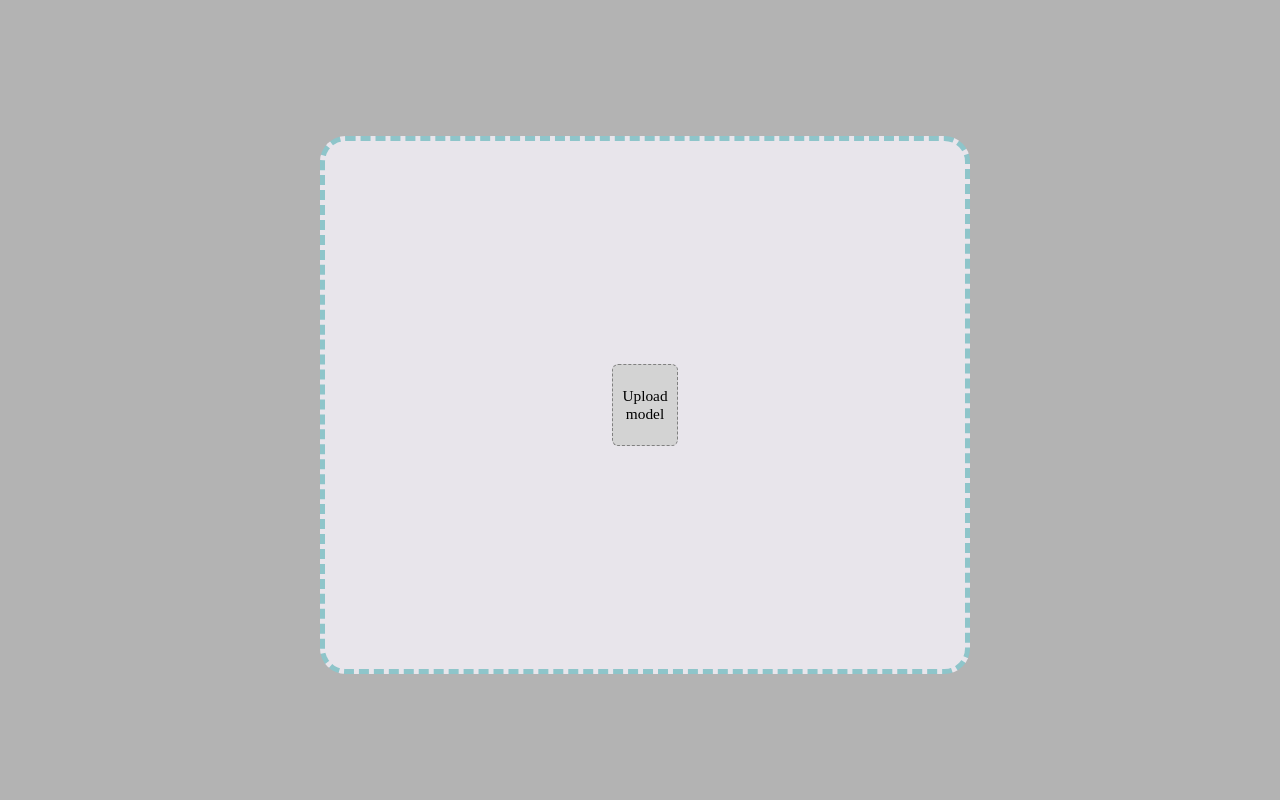
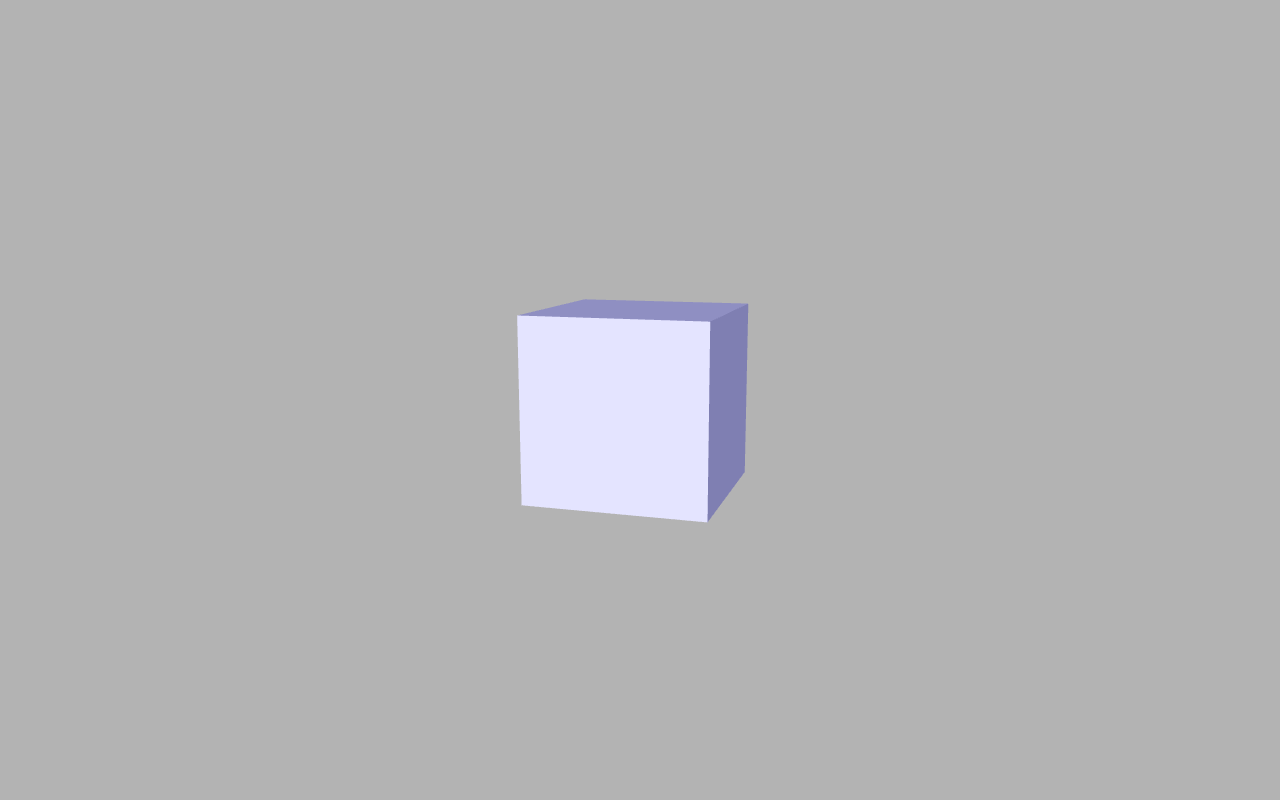
Before and after one commit to aimtbr/diploma-webgl, a website built with webpack: page public/index.html in a window 1280 px wide. Built offline with nearby package versions, Linux system fonts and the light colour scheme.

Commit message:
Feature: lighting added

```diff
--- a/public/index.html
+++ b/public/index.html
@@ -5,12 +5,12 @@
     <title>Diploma WebGL</title>
   </head>
   <body>
-    <div id="dropbox-area">
+    <!-- TEMP!!!!!!!!!!!!!!!!! <div id="dropbox-area">
       <label id="dropbox-label">
         Upload model
         <input id="dropbox-input" type="file" accept=".trpa" name="model">
       </label>
-    </div>
+    </div> -->
     <canvas id="root-canvas">HTML5 is not supported in your browser</canvas>
   </body>
 </html>
--- a/src/client/Canvas/Canvas.ts
+++ b/src/client/Canvas/Canvas.ts
@@ -1,17 +1,26 @@
-// L:8850 number of triangles and then their indices
 import { glMatrix, mat4 } from 'gl-matrix';
 
 import CanvasController from './CanvasController';
 
 
-interface ObjectData {
-	numOfTrianglesPerElement: number,
-	numberOfVertices: number,
+export interface ObjectData {
+	// numOfTrianglesPerElement: number, // TEMP
+	// numberOfVertices: number,
 	vertices: number[],
-	numberOfElements: number,
-	elementsIndices: number[],
-	numberOfOuterTriangles: number,
+	// numberOfElements: number,
+	// elementsIndices: number[],
+	// numberOfOuterTriangles: number,
 	outerTrianglesIndices: number[],
+	colors: number[],
+};
+
+interface ProgramInfo {
+	attribLocations: {
+		[key: string]: number;
+	};
+	uniformLocations: {
+		[key: string]: WebGLUniformLocation | null;
+	};
 };
 
 export default class Canvas {
@@ -20,76 +29,119 @@ export default class Canvas {
 	canvas: HTMLCanvasElement | null = null; // ADD METHODS THAT RETURN THE PRIVATE FIELDS LIKE THIS (MAKE IT PRIVATE)
 	gl: WebGLRenderingContext | null = null;
 	program: WebGLProgram | null = null;
-	private objectData: ObjectData | null = null;
+	objectData: ObjectData | null = null;
+	programInfo: ProgramInfo = {
+		attribLocations: {},
+		uniformLocations: {},
+	};
 
 	constructor (id: string) {
 		this.id = id;
 		this.backgroundColor = [0.7, 0.7, 0.7];
-		// this.objectData = {
-		// 	vertices: [
-		// 		// X, Y, Z           R, G, B
-		// 		// Top
-		// 		-1.0, 1.0, -1.0,
-		// 		-1.0, 1.0, 1.0,
-		// 		1.0, 1.0, 1.0,
-		// 		1.0, 1.0, -1.0,
 
-		// 		// Left
-		// 		-1.0, 1.0, 1.0,
-		// 		-1.0, -1.0, 1.0,
-		// 		-1.0, -1.0, -1.0,
-		// 		-1.0, 1.0, -1.0,
+		this.objectData = {
+			vertices: [
+				// X, Y, Z
+				// Top
+				-1.0, 1.0, -1.0,
+				-1.0, 1.0, 1.0,
+				1.0, 1.0, 1.0,
+				1.0, 1.0, -1.0,
 
-		// 		// Right
-		// 		1.0, 1.0, 1.0,
-		// 		1.0, -1.0, 1.0,
-		// 		1.0, -1.0, -1.0,
-		// 		1.0, 1.0, -1.0,
+				// Left
+				-1.0, 1.0, 1.0,
+				-1.0, -1.0, 1.0,
+				-1.0, -1.0, -1.0,
+				-1.0, 1.0, -1.0,
 
-		// 		// Front
-		// 		1.0, 1.0, 1.0,
-		// 		1.0, -1.0, 1.0,
-		// 		-1.0, -1.0, 1.0,
-		// 		-1.0, 1.0, 1.0,
+				// Right
+				1.0, 1.0, 1.0,
+				1.0, -1.0, 1.0,
+				1.0, -1.0, -1.0,
+				1.0, 1.0, -1.0,
 
-		// 		// Back
-		// 		1.0, 1.0, -1.0,
-		// 		1.0, -1.0, -1.0,
-		// 		-1.0, -1.0, -1.0,
-		// 		-1.0, 1.0, -1.0,
+				// Front
+				1.0, 1.0, 1.0,
+				1.0, -1.0, 1.0,
+				-1.0, -1.0, 1.0,
+				-1.0, 1.0, 1.0,
 
-		// 		// Bottom
-		// 		-1.0, -1.0, -1.0,
-		// 		-1.0, -1.0, 1.0,
-		// 		1.0, -1.0, 1.0,
-		// 		1.0, -1.0, -1.0,
-		// 	],
-		// 	outerTrianglesIndices: [
-		// 		// Top
-		// 		0, 1, 2,
-		// 		0, 2, 3,
+				// Back
+				1.0, 1.0, -1.0,
+				1.0, -1.0, -1.0,
+				-1.0, -1.0, -1.0,
+				-1.0, 1.0, -1.0,
 
-		// 		// Left
-		// 		5, 4, 6,
-		// 		6, 4, 7,
+				// Bottom
+				-1.0, -1.0, -1.0,
+				-1.0, -1.0, 1.0,
+				1.0, -1.0, 1.0,
+				1.0, -1.0, -1.0,
+			],
+			outerTrianglesIndices: [
+				// Top
+				0, 1, 2,
+				0, 2, 3,
 
-		// 		// Right
-		// 		8, 9, 10,
-		// 		8, 10, 11,
+				// Left
+				5, 4, 6,
+				6, 4, 7,
 
-		// 		// Front
-		// 		13, 12, 14,
-		// 		15, 14, 12,
+				// Right
+				8, 9, 10,
+				8, 10, 11,
 
-		// 		// Back
-		// 		16, 17, 18,
-		// 		16, 18, 19,
+				// Front
+				13, 12, 14,
+				15, 14, 12,
 
-		// 		// Bottom
-		// 		21, 20, 22,
-		// 		22, 20, 23
-		// 	]
-		// };
+				// Back
+				16, 17, 18,
+				16, 18, 19,
+
+				// Bottom
+				21, 20, 22,
+				22, 20, 23
+			],
+			colors: [
+				// Top
+				0.5, 0.5, 0.5,
+				0.5, 0.5, 0.5,
+				0.5, 0.5, 0.5,
+				0.5, 0.5, 0.5,
+
+				// Left
+				0.75, 0.25, 0.5,
+				0.75, 0.25, 0.5,
+				0.75, 0.25, 0.5,
+				0.75, 0.25, 0.5,
+
+				// Right
+				0.25, 0.25, 0.75,
+				0.25, 0.25, 0.75,
+				0.25, 0.25, 0.75,
+				0.25, 0.25, 0.75,
+
+				// Front
+				1.0, 0.0, 0.15,
+				1.0, 0.0, 0.15,
+				1.0, 0.0, 0.15,
+				1.0, 0.0, 0.15,
+
+				// Back
+				0.0, 1.0, 0.15,
+				0.0, 1.0, 0.15,
+				0.0, 1.0, 0.15,
+				0.0, 1.0, 0.15,
+
+				// Bottom
+				0.5, 0.5, 1.0,
+				0.5, 0.5, 1.0,
+				0.5, 0.5, 1.0,
+				0.5, 0.5, 1.0,
+			]
+		};
+
 		this.bindMethods.apply(this);
 	}
 
@@ -101,12 +153,15 @@ export default class Canvas {
 		this.setView = this.setView.bind(this);
 		this.startDrawLoop = this.startDrawLoop.bind(this);
 		this.setObjectData = this.setObjectData.bind(this);
+		this.writeProgramInfo = this.writeProgramInfo.bind(this);
 	}
 
-	protected init (): void {
+	// protected init (): void {
+	init (): void {
 		try {
 			this.initCanvas();
 			this.initProgram();
+			this.writeProgramInfo();
 			this.bindObjectData();
 			this.setView();
 			this.startDrawLoop();
@@ -114,6 +169,7 @@ export default class Canvas {
 			const controller = new CanvasController(this);
 			controller.enableZoom();
 			controller.enableRotation();
+			controller.enableLighting();
 		} catch (error) {
 			throw error;
 		}
@@ -162,14 +218,20 @@ export default class Canvas {
 
 				attribute vec3 vertPosition;
 				attribute vec3 vertColor;
+				attribute vec3 vertNormal;
+
 				varying vec3 fragColor;
+				varying vec3 fragNormal;
+
 				uniform mat4 matWorld;
 				uniform mat4 matView;
 				uniform mat4 matProjection;
 
 				void main()
 				{
+					fragNormal = (matWorld * vec4(vertNormal, 0.0)).xyz;
 					fragColor = vertColor;
+
 					gl_Position = matProjection * matView * matWorld * vec4(vertPosition, 1.0);
 				}
 			`;
@@ -178,10 +240,21 @@ export default class Canvas {
 				precision mediump float;
 
 				varying vec3 fragColor;
+				varying vec3 fragNormal;
+
+				uniform vec3 ambientLightIntensity;
+				uniform vec3 sunlightIntensity;
+				uniform vec3 sunlightDirection;
 
 				void main()
 				{
-					gl_FragColor = vec4(fragColor, 1.0);
+					// vec3 ambientLightIntensity = vec3(0.1, 0.1, 0.3);
+					// vec3 sunlightIntensity = vec3(1.0, 1.0, 1.0);
+					// vec3 sunlightDirection = normalize(vec3(-1.5, 1.75, -3.0));
+					// vec3 normalizedSunlightDirection = normalize(sunlightDirection);
+					vec3 lighting = ambientLightIntensity + sunlightIntensity * max(dot(fragNormal, sunlightDirection), 0.0);
+
+					gl_FragColor = vec4(lighting, 1.0);
 				}
 			`;
 
@@ -218,6 +291,8 @@ export default class Canvas {
 			// Tell OpenGL state machine which program should be active.
 			this.gl.useProgram(this.program);
 		} catch (error) {
+			console.error(error);
+
 			throw error;
 		}
 	}
@@ -229,35 +304,44 @@ export default class Canvas {
 			}
 
 			const { vertices, outerTrianglesIndices: indices } = this.objectData;
-			const positionAttribLocation = this.gl.getAttribLocation(this.program, 'vertPosition');
-			// const colorAttribLocation = this.gl.getAttribLocation(this.program, 'vertColor');
+			const {
+				vertPosition: vertPositionLocation,
+				// vertColor: colorAttribLocation,
+			} = this.programInfo.attribLocations;
 
-			const boxVertexBufferObject = this.gl.createBuffer();
-			this.gl.bindBuffer(this.gl.ARRAY_BUFFER, boxVertexBufferObject);
+			const vertexBufferObject = this.gl.createBuffer();
+			this.gl.bindBuffer(this.gl.ARRAY_BUFFER, vertexBufferObject);
 			this.gl.bufferData(this.gl.ARRAY_BUFFER, new Float32Array(vertices), this.gl.STATIC_DRAW);
 
-			const boxIndexBufferObject = this.gl.createBuffer();
-			this.gl.bindBuffer(this.gl.ELEMENT_ARRAY_BUFFER, boxIndexBufferObject);
+			const indexBufferObject = this.gl.createBuffer();
+			this.gl.bindBuffer(this.gl.ELEMENT_ARRAY_BUFFER, indexBufferObject);
 			this.gl.bufferData(this.gl.ELEMENT_ARRAY_BUFFER, new Uint16Array(indices), this.gl.STATIC_DRAW);
 
 			this.gl.vertexAttribPointer(
-				positionAttribLocation, // Attribute location
+				vertPositionLocation, // Attribute location
 				3, // Number of elements per attribute
 				this.gl.FLOAT, // Type of elements
 				false,
 				3 * Float32Array.BYTES_PER_ELEMENT, // Size of an individual vertex
 				0 // Offset from the beginning of a single vertex to this attribute
 			);
+
+			// const colorsBufferObject = this.gl.createBuffer();
+			// this.gl.bindBuffer(this.gl.ARRAY_BUFFER, colorsBufferObject);
+			// this.gl.bufferData(this.gl.ARRAY_BUFFER, new Float32Array(colors), this.gl.STATIC_DRAW);
+
 			// this.gl.vertexAttribPointer(
 			// 	colorAttribLocation,
 			// 	3,
 			// 	this.gl.FLOAT,
 			// 	false,
 			// 	6 * Float32Array.BYTES_PER_ELEMENT,
-			// 	3 * Float32Array.BYTES_PER_ELEMENT
+			// 	3 * Float32Array.BYTES_PER_ELEMENT,
 			// );
 
-			this.gl.enableVertexAttribArray(positionAttribLocation);
+			// PASS AN EMPTY COLORS ARRAY TO vertColor attribute in a shader
+
+			this.gl.enableVertexAttribArray(vertPositionLocation);
 			// this.gl.enableVertexAttribArray(colorAttribLocation);
 		} catch (error) {
 			throw error;
@@ -269,17 +353,18 @@ export default class Canvas {
 			if (this.canvas === null || this.gl === null || this.program === null) {
 				throw new Error('Error occurred while trying to set the view');
 			}
-
-			const matWorldUniformLocation = this.gl.getUniformLocation(this.program, 'matWorld');
-			const matViewUniformLocation = this.gl.getUniformLocation(this.program, 'matView');
-			const matProjectionUniformLocation = this.gl.getUniformLocation(this.program, 'matProjection');
+			const {
+				matWorld: matWorldUniformLocation,
+				matView: matViewUniformLocation,
+				matProjection: matProjectionUniformLocation,
+			} = this.programInfo.uniformLocations;
 
 			let worldMatrix = new Float32Array(16);
 			let viewMatrix = new Float32Array(16);
 			let projectionMatrix = new Float32Array(16);
 
 			mat4.identity(worldMatrix);
-			mat4.lookAt(viewMatrix, [-2, 2, -30], [0, 0, 0], [0, 1, 0]);
+			mat4.lookAt(viewMatrix, [-3, 2, -10], [0, 0, 0], [0, 1, 0]);
 			mat4.perspective(projectionMatrix, glMatrix.toRadian(45), this.canvas.clientWidth / this.canvas.clientHeight, 0.1, 1000.0);
 
 			this.gl.uniformMatrix4fv(matWorldUniformLocation, false, worldMatrix);
@@ -318,6 +403,35 @@ export default class Canvas {
     }
 	}
 
+	protected writeProgramInfo () {
+		try {
+			const { gl, program } = this;
+
+			if (gl === null || program === null) {
+				throw new Error('Some fields are missing while saving the program info');
+			}
+
+			this.programInfo.attribLocations = {
+				vertPosition: gl.getAttribLocation(program, 'vertPosition'),
+				vertNormal: gl.getAttribLocation(program, 'vertNormal'),
+				vertColor: gl.getAttribLocation(program, 'vertColor'),
+			};
+
+			this.programInfo.uniformLocations = {
+				ambientLightIntensity: gl.getUniformLocation(program, 'ambientLightIntensity'),
+				sunlightIntensity: gl.getUniformLocation(program, 'sunlightIntensity'),
+				sunlightDirection: gl.getUniformLocation(program, 'sunlightDirection'),
+				matWorld: gl.getUniformLocation(program, 'matWorld'),
+				matView: gl.getUniformLocation(program, 'matView'),
+				matProjection: gl.getUniformLocation(program, 'matProjection'),
+			};
+		} catch (error) {
+			const { message, stack } = error;
+			console.error(`${message} [${stack}]`);
+		}
+	}
+
+	// TEMPORARY DISABLED
 	setObjectData (objectData: ObjectData): boolean | null {
 		try {
 			if (Object.keys(objectData).length) {
--- a/src/client/Canvas/CanvasController.ts
+++ b/src/client/Canvas/CanvasController.ts
@@ -1,4 +1,4 @@
-import { mat4 } from "gl-matrix";
+import { mat4, vec3 } from "gl-matrix";
 import Canvas, { ObjectData } from "./Canvas";
 
 export default class CanvasController {
@@ -109,7 +109,7 @@ export default class CanvasController {
 
           mat4.rotate(yRotationMatrix, identityMatrix, angleX, [0, 1, 0]);
           mat4.rotate(xRotationMatrix, identityMatrix, angleY, [1, 0, 0]);
-          mat4.mul(worldMatrix, yRotationMatrix, xRotationMatrix);
+          mat4.mul(worldMatrix, xRotationMatrix, yRotationMatrix);
 
           gl.uniformMatrix4fv(matWorldUniformLocation, false, worldMatrix);
         }
@@ -128,6 +128,17 @@ export default class CanvasController {
       }
 
       const { vertNormal: vertNormalLocation } = programInfo.attribLocations;
+      const {
+        ambientLightIntensity: ambientLightIntensityUL,
+        sunlightIntensity: sunlightIntensityUL,
+        sunlightDirection: sunlightDirectionUL,
+      } = programInfo.uniformLocations;
+
+      const ambientLightIntensity = [0.1, 0.1, 0.3];
+      const sunlightIntensity = [1, 1, 1];
+      const sunlightDirection = new Float32Array([-1.5, 1.75, -3]); // type cast of number[] to Float32Array
+      let normalizedSunlightDirection = vec3.normalize(new Float32Array(3), sunlightDirection);
+
       const vertexNormals = this.generateNormals(objectData);
 
       if (vertexNormals === null) {
@@ -137,7 +148,6 @@ export default class CanvasController {
       const normalBuffer = gl.createBuffer();
       gl.bindBuffer(gl.ARRAY_BUFFER, normalBuffer);
       gl.bufferData(gl.ARRAY_BUFFER, new Float32Array(vertexNormals), gl.STATIC_DRAW);
-
       gl.vertexAttribPointer(
 				vertNormalLocation, // Attribute location
 				3, // Number of elements per attribute
@@ -146,9 +156,12 @@ export default class CanvasController {
 				3 * Float32Array.BYTES_PER_ELEMENT, // Size of an individual vertex
 				0 // Offset from the beginning of a single vertex to this attribute
 			);
+      gl.enableVertexAttribArray(vertNormalLocation);
 
-      gl.enableVertexAttribArray(vertNormalLocation);
-      // CONTINUE ENABLING THE LIGHTING FEATURE...
+      // pass the lighting configuration to a shader
+      gl.uniform3fv(ambientLightIntensityUL, ambientLightIntensity);
+      gl.uniform3fv(sunlightIntensityUL, sunlightIntensity);
+      gl.uniform3fv(sunlightDirectionUL, normalizedSunlightDirection);
     } catch (error) {
       console.error(error);
     }
@@ -188,7 +201,6 @@ export default class CanvasController {
         0.0,  0.0, -1.0,
         0.0,  0.0, -1.0,
 
-
         // Bottom
         0.0, -1.0,  0.0,
         0.0, -1.0,  0.0,
```
